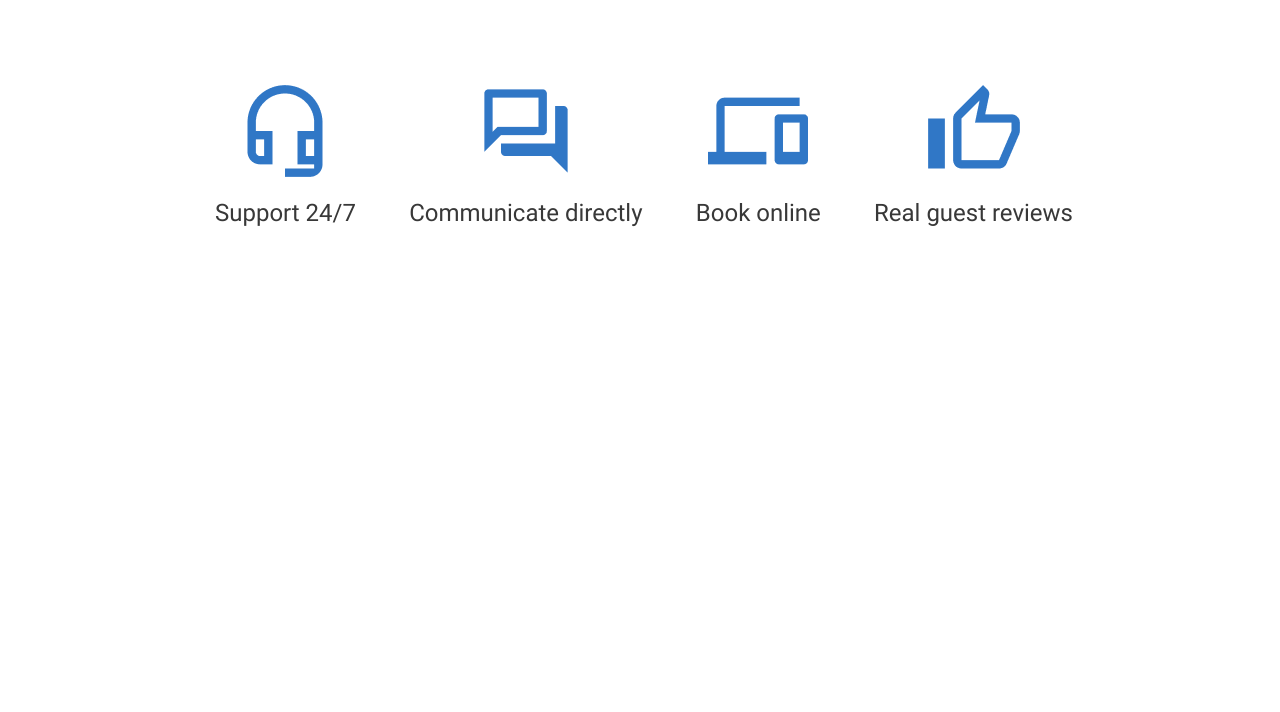
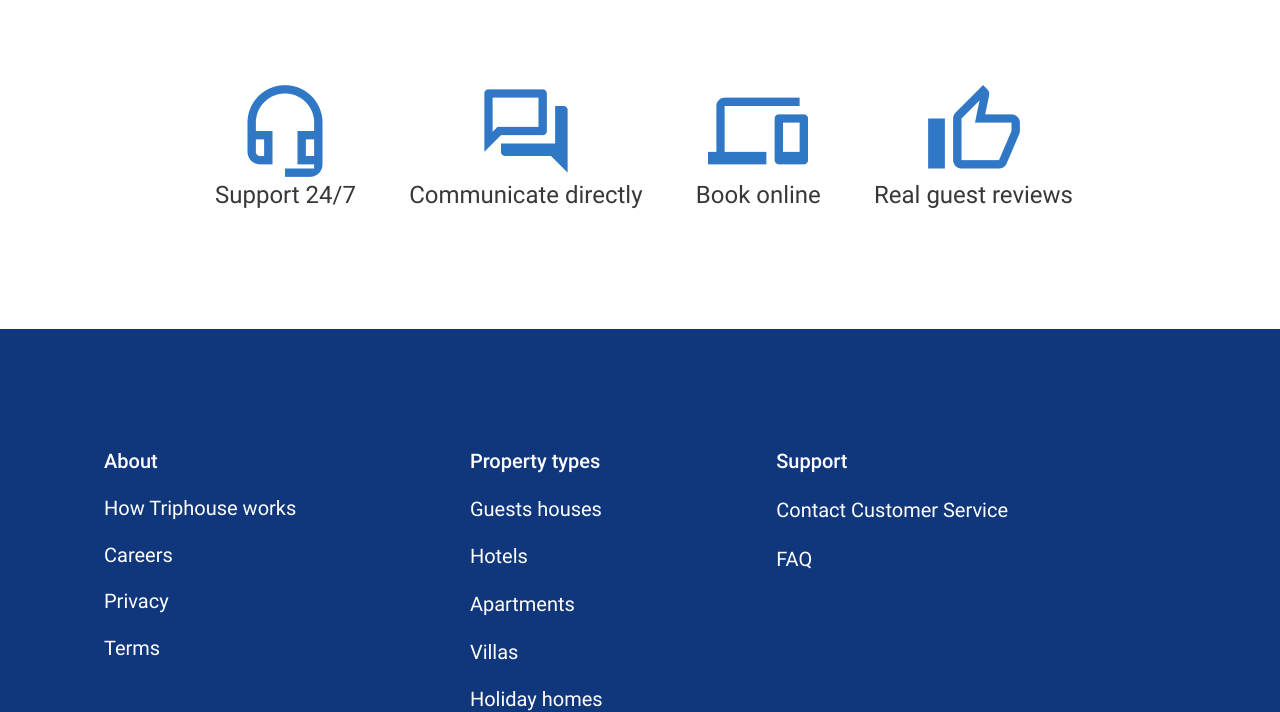
Before and after one commit to tonyakolb/if-html, a website: page advantages.html in a window 1280 px wide. Shown: the part 242-954 px from the top of the page. Before the commit the page ends 800 px from the top, so only its background shows below. Drawn offline with Linux system fonts and the light colour scheme.

Commit message:
lesson 5 redone

```diff
--- a/advantages.html
+++ b/advantages.html
@@ -7,6 +7,8 @@
     <meta name="author" content="Tonya Kolb" />
     <meta name="viewport" content="width=device-width, initial-scale=1.0" />
     <link href="./styles/style.css" rel="stylesheet" />
+    <link href="./styles/footer-style.css" rel="stylesheet" />
+    <link href="./styles/fonts.css" rel="stylesheet" />
     <title>Title</title>
   </head>
   <body>
@@ -15,21 +17,51 @@
       <div class="highlight"></div>
       <div class="blocks">
         <div class="block">
-          <img src="./images/HeadsetMicOutlined.png" alt="support" /> <br />
-          <span>Support 24/7</span>
+          <img src="./images/HeadsetMicOutlined.png" alt="support" />
+          <span class="text-advantages">Support 24/7</span>
         </div>
         <div class="block">
-          <img src="./images/ForumOutlined.png" alt="chat" /><br />
-          <span>Communicate directly</span>
+          <img src="./images/ForumOutlined.png" alt="chat" />
+          <span class="text-advantages">Communicate directly</span>
         </div>
         <div class="block">
-          <img src="./images/DevicesOutlined.png" alt="booking" /><br />
-          <span>Book online</span>
+          <img src="./images/DevicesOutlined.png" alt="booking" />
+          <span class="text-advantages">Book online</span>
         </div>
         <div class="block">
-          <img src="./images/ThumbUpAltOutlined.png" alt="reviews" /><br />
-          <span>Real guest reviews</span>
+          <img src="./images/ThumbUpAltOutlined.png" alt="reviews" />
+          <span class="text-advantages">Real guest reviews</span>
         </div>
+      </div>
+    </div>
+    <div class="footer">
+      <div class="main">
+        <div class="about">
+          <span class="text-bold">About</span>
+          <span class="text">How Triphouse works</span>
+          <span class="text">Careers</span>
+          <span class="text">Privacy</span>
+          <span class="text">Terms</span>
+        </div>
+        <div class="property">
+          <span class="text-bold">Property types</span>
+          <span class="text">Guests houses</span>
+          <span class="text">Hotels</span>
+          <span class="text">Apartments</span>
+          <span class="text">Villas</span>
+          <span class="text">Holiday homes</span>
+          <span class="text">Hostels</span>
+        </div>
+        <div class="support">
+          <span class="text-bold">Support</span>
+          <span class="text">Contact Customer Service</span>
+          <span class="text">FAQ</span>
+        </div>
+      </div>
+      <div class="company">
+        <span class="text-small"
+          >&copy; 2020 Triphouse, Inc. All right reserved</span
+        >
       </div>
     </div>
   </body>
--- /dev/null
+++ b/styles/fonts.css
@@ -0,0 +1,13 @@
+@font-face {
+  font-family: "Roboto";
+  src: url("../fonts/roboto-500.woff2") format("woff2");
+  font-style: normal;
+  font-weight: 500;
+}
+
+@font-face {
+  font-family: "Roboto";
+  src: url("../fonts/roboto-regular.woff2") format("woff2");
+  font-style: normal;
+  font-weight: 400;
+}
--- a/styles/footer-style.css
+++ b/styles/footer-style.css
@@ -1,22 +1,3 @@
-@font-face {
-  font-family: "Roboto";
-  src: url("../fonts/roboto-500.woff2") format("woff2");
-  font-style: normal;
-  font-weight: 500;
-}
-
-@font-face {
-  font-family: "Roboto";
-  src: url("../fonts/roboto-regular.woff2") format("woff2");
-  font-style: normal;
-  font-weight: 400;
-}
-
-body {
-  background: #10367c;
-  margin: 0;
-}
-
 span {
   color: #ffffff;
 }
@@ -24,6 +5,7 @@ span {
 .footer {
   min-height: 630px;
   padding: 120px 272px 0 104px;
+  background: #10367c;
 }
 
 .main {
--- a/styles/style.css
+++ b/styles/style.css
@@ -1,18 +1,8 @@
-@font-face {
-  font-family: "Roboto";
-  src: url("../fonts/roboto-500.woff2") format("woff2");
-  font-style: normal;
-  font-weight: 500;
-}
-@font-face {
-  font-family: "Roboto";
-  src: url("../fonts/roboto-regular.woff2") format("woff2");
-  font-style: normal;
-  font-weight: 400;
-}
 body {
   margin: 0;
+  background: #ffffff;
 }
+
 .advantages {
   border: 1px solid #ffffff;
   min-height: 569px;
@@ -39,6 +29,7 @@ body {
   display: flex;
   align-items: center;
   justify-content: space-between;
+  flex-direction: row;
 }
 
 .block {
@@ -47,7 +38,7 @@ body {
   flex-direction: column;
 }
 
-span {
+.text-advantages {
   font-family: "Roboto", sans-serif;
   font-size: 24px;
   font-style: normal;
```
